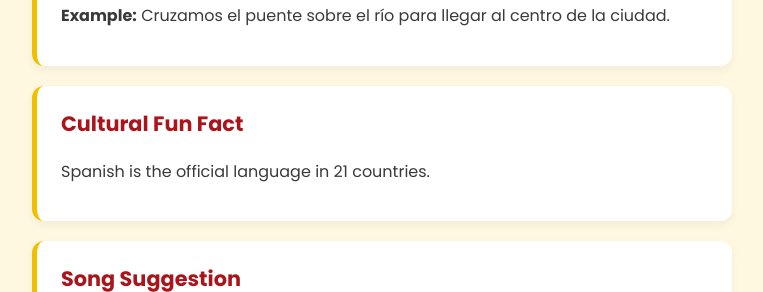
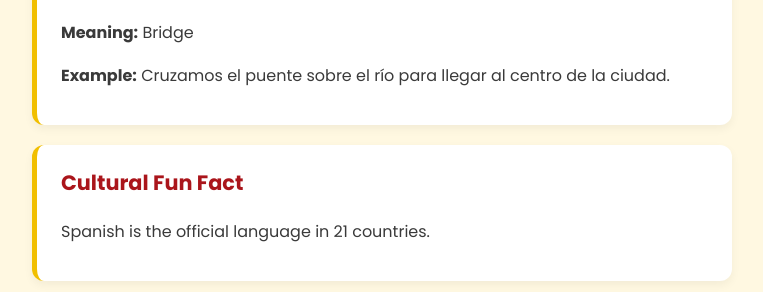
Before and after one commit to zenpyuksel/espanol_de_hoy, a Flask app: page / in a window 1280 px wide. Shown: the part 360-652 px from the top of the page, without its empty margins (258-1021 px from the left). Run offline with Flask 3, Linux system fonts and the light colour scheme.

Commit message:
fixed variable names

```diff
--- a/app.py
+++ b/app.py
@@ -62,7 +62,7 @@ daily_content = [
         "slang_meaning": "Absolutely! , Right away! (Very common in Colombia and Argentina)"
     },
     {   "word" : "El puente (noun)",
-        "word_meaning" : "Bridge",
+        "meaning" : "Bridge",
         "example_sentence" : "Cruzamos el puente sobre el río para llegar al centro de la ciudad.",
         "fun_fact" : "Spanish is the official language in 21 countries.",
         "song_title" : "Todo Irá Bien by Chenoa",
--- a/templates/home.html
+++ b/templates/home.html
@@ -6,6 +6,10 @@
 
 </head>
 <body>
+    <div class="nav">
+    <a href="/">Home</a>
+    <a href="/why-spanish">Why Spanish?</a>
+</div>
    <div class="card">
     <h1>¡Bienvenidos a Español de Hoy!</h1>
    <h2>Word of the Day</h2>
@@ -29,8 +33,5 @@
 </div>
 <p> ¡Hola! Soy Zeynep. Me encanta español mucho. Comparto las palabras que aprendo aquí cada día. ¡Espero que te guste!</p>
 </body>
-<div class="nav">
-    <a href="/">Home</a>
-    <a href="/why-spanish">Why Spanish?</a>
-</div>
+
 </html>
```
Also changed, not shown: templates/why_spanish.html (+4 -4 lines).
